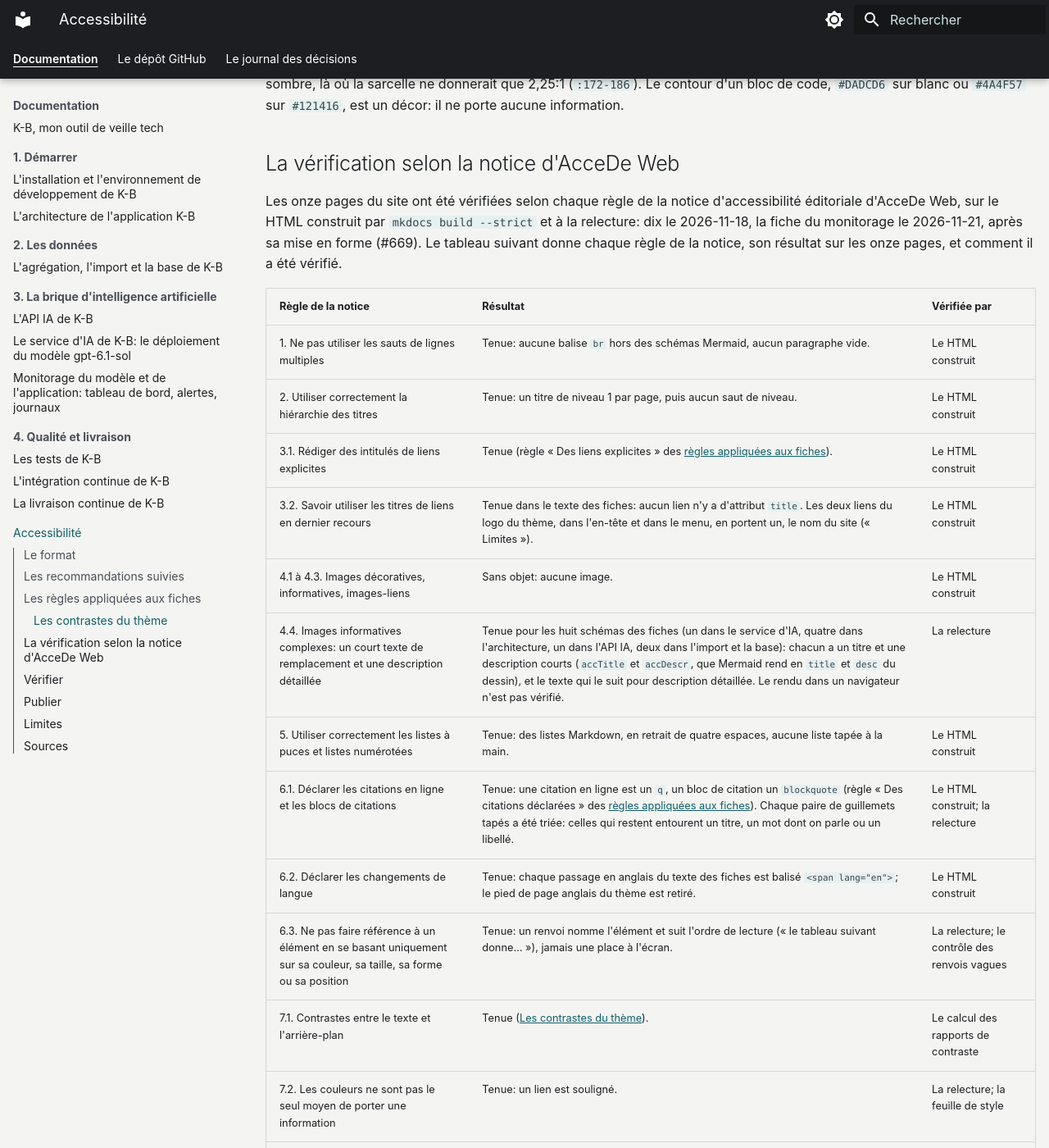
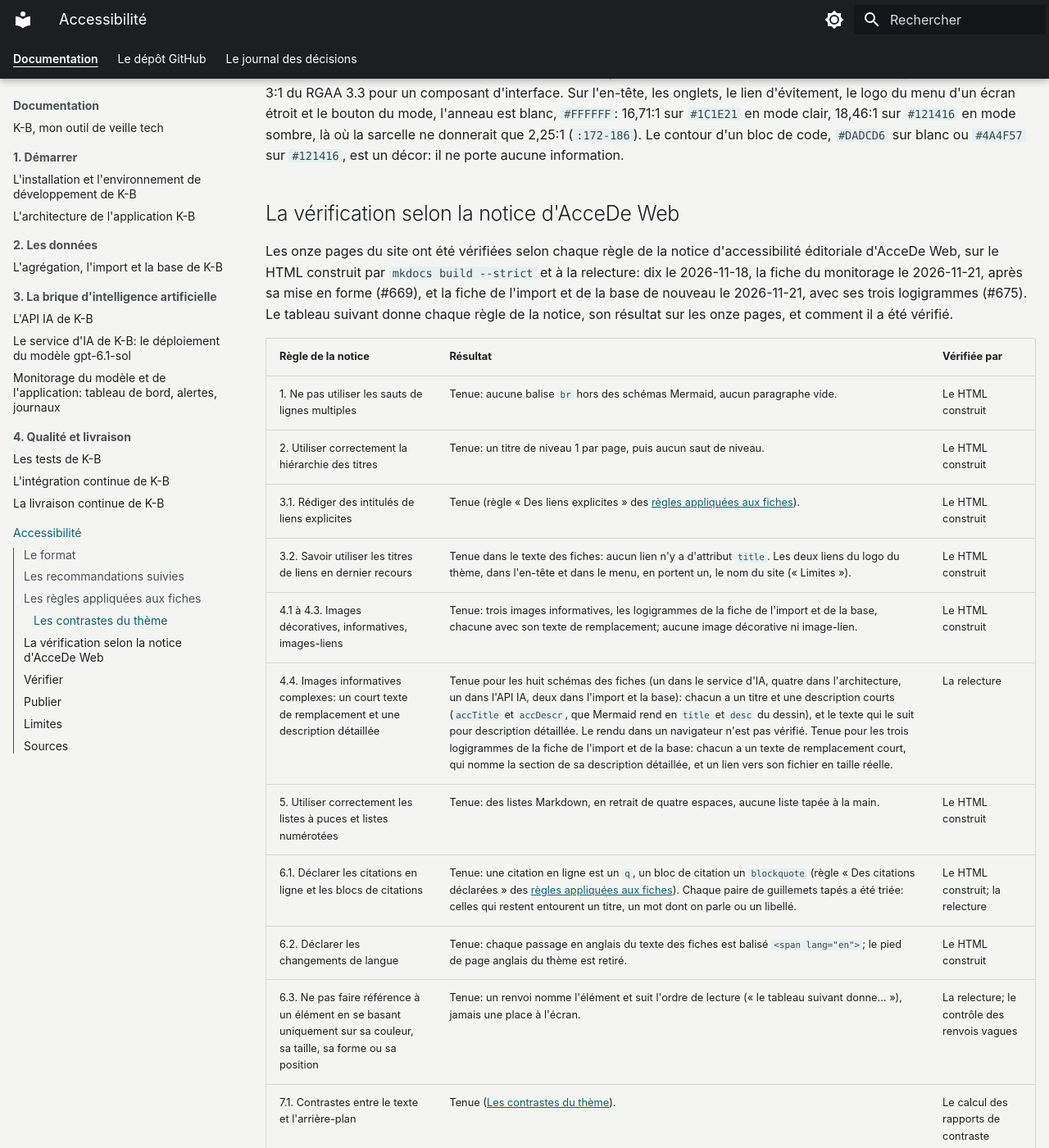
Before and after one commit to SabineLaurent/K-B, an MkDocs documentation site: the page built from documentation/accessibilite_pour_docu.md, in a window 1280 px wide and 1400 px high, scrolled down 6205 px. Shown: the whole window at 82% size. Built offline with MkDocs 1.6.1 and Material for MkDocs 9.7.7, drawn with Linux system fonts in a browser that asks for light colours; plug-ins that fetch from the network failed and are left out; some of the changed text lies outside the part shown.

Commit message:
docs: add the three logic diagrams of the data sheet to the accessibility statement of the documentation (issue 675)

```diff
--- a/documentation/accessibilite_pour_docu.md
+++ b/documentation/accessibilite_pour_docu.md
@@ -68,7 +68,7 @@ vérifie.
 | Des titres hiérarchisés | AVH; Microsoft; RGAA 9.1 | Un seul titre de niveau 1 par fiche, puis `##` à `####` sans saut de niveau. Un paragraphe en gras n'est pas un titre. | Le contrôle du HTML construit |
 | De vraies listes | AVH; RGAA 9.3 | Les listes Markdown, rendues en `ul` et `ol`. Chaque niveau est en retrait de quatre espaces: Python-Markdown, qui construit les pages, ne rattache à un point de liste que ce qui est en retrait de quatre espaces. | Le HTML construit |
 | Un sommaire | AVH | La « Table des matières » de chaque page, tirée de ses titres par le thème, dans le menu de gauche, sous le titre de la page (`mkdocs.yml:44`); le menu donne la page d'accueil, puis les quatre parties numérotées et leurs fiches, puis cette fiche, sans numéro. | Le contrôle du HTML construit |
-| Une alternative à chaque élément non textuel | AVH; Microsoft | Les fiches n'ont aucune image. Chaque schéma Mermaid est annoncé par une phrase qui nomme le texte qui le décrit. | La relecture de chaque fiche |
+| Une alternative à chaque élément non textuel | AVH; Microsoft | Les trois images, les logigrammes de la fiche de l'import et de la base, ont chacune un texte de remplacement court qui nomme la section de leur description, et un lien vers leur fichier en taille réelle; cette description en texte en donne tout le contenu. Chaque schéma Mermaid est annoncé par une phrase qui nomme le texte qui le décrit. | La relecture de chaque fiche; chaque logigramme comparé au code |
 | Des polices lisibles | AVH | Les polices du système de la lectrice, sans Google Fonts (`mkdocs.yml:36-37`). | La configuration |
 | Un contraste suffisant | AVH; RGAA 3.2 | Les couleurs du back office de K-B, en mode clair et en mode sombre, mesurées ([Les contrastes du thème](#les-contrastes-du-theme)) (`documentation/stylesheets/extra.css:8-62`); l'anneau de focus de la couleur de l'accent (`:42-43`, `:194-197`), et blanc sur l'en-tête, les onglets, le lien d'évitement, le logo du menu d'un écran étroit et le bouton du mode (`:172-186`). | Le calcul des rapports de contraste |
 | Pas la couleur seule | AVH; Microsoft; RGAA 3.1; RGAA 10.6 | Aucune fiche ne porte une information par la couleur. Un lien est souligné (`documentation/stylesheets/extra.css:80-89`): sa couleur seule, contre le texte, ne donne que 2,25:1 en mode clair (`#0F5E6B` contre `#1C1E21`) et 1,22:1 en mode sombre (`#CFE3E6` contre `#F4F5F2`), sous le seuil de 3:1. L'onglet ouvert est en demi-gras et souligné (`:157-170`), de la même couleur que les autres onglets. Dans le menu, la page ouverte se distingue des autres liens par sa couleur, à 2,25:1 ou 1,22:1 seulement, et par un second signe. Sur un écran large, sa table des matières est dépliée sous son lien, bordée d'un filet à gauche, de la couleur du texte secondaire: 7,53:1 en mode clair, 12,08:1 en mode sombre (`:188-192`). Sur un écran plus étroit, une icône de table des matières suit son nom. Aucun schéma Mermaid n'a de style de couleur. | La relecture de chaque fiche; la feuille de style |
@@ -152,7 +152,8 @@ aucune information.
 
 Les onze pages du site ont été vérifiées selon chaque règle de la notice d'accessibilité éditoriale d'AcceDe Web,
 sur le HTML construit par `mkdocs build --strict` et à la relecture: dix le 2026-11-18, la fiche du monitorage le
-2026-11-21, après sa mise en forme (#669). Le tableau suivant donne chaque règle de la notice, son résultat sur les
+2026-11-21, après sa mise en forme (#669), et la fiche de l'import et de la base de nouveau le 2026-11-21, avec ses
+trois logigrammes (#675). Le tableau suivant donne chaque règle de la notice, son résultat sur les
 onze pages, et comment il a été vérifié.
 
 | Règle de la notice | Résultat | Vérifiée par |
@@ -161,15 +162,15 @@ onze pages, et comment il a été vérifié.
 | 2. Utiliser correctement la hiérarchie des titres | Tenue: un titre de niveau 1 par page, puis aucun saut de niveau. | Le HTML construit |
 | 3.1. Rédiger des intitulés de liens explicites | Tenue (règle « Des liens explicites » des [règles appliquées aux fiches](#les-regles-appliquees-aux-fiches)). | Le HTML construit |
 | 3.2. Savoir utiliser les titres de liens en dernier recours | Tenue dans le texte des fiches: aucun lien n'y a d'attribut `title`. Les deux liens du logo du thème, dans l'en-tête et dans le menu, en portent un, le nom du site (« Limites »). | Le HTML construit |
-| 4.1 à 4.3. Images décoratives, informatives, images-liens | Sans objet: aucune image. | Le HTML construit |
-| 4.4. Images informatives complexes: un court texte de remplacement et une description détaillée | Tenue pour les huit schémas des fiches (un dans le service d'IA, quatre dans l'architecture, un dans l'API IA, deux dans l'import et la base): chacun a un titre et une description courts (`accTitle` et `accDescr`, que Mermaid rend en `title` et `desc` du dessin), et le texte qui le suit pour description détaillée. Le rendu dans un navigateur n'est pas vérifié. | La relecture |
+| 4.1 à 4.3. Images décoratives, informatives, images-liens | Tenue: trois images informatives, les logigrammes de la fiche de l'import et de la base, chacune avec son texte de remplacement; aucune image décorative ni image-lien. | Le HTML construit |
+| 4.4. Images informatives complexes: un court texte de remplacement et une description détaillée | Tenue pour les huit schémas des fiches (un dans le service d'IA, quatre dans l'architecture, un dans l'API IA, deux dans l'import et la base): chacun a un titre et une description courts (`accTitle` et `accDescr`, que Mermaid rend en `title` et `desc` du dessin), et le texte qui le suit pour description détaillée. Le rendu dans un navigateur n'est pas vérifié. Tenue pour les trois logigrammes de la fiche de l'import et de la base: chacun a un texte de remplacement court, qui nomme la section de sa description détaillée, et un lien vers son fichier en taille réelle. | La relecture |
 | 5. Utiliser correctement les listes à puces et listes numérotées | Tenue: des listes Markdown, en retrait de quatre espaces, aucune liste tapée à la main. | Le HTML construit |
 | 6.1. Déclarer les citations en ligne et les blocs de citations | Tenue: une citation en ligne est un `q`, un bloc de citation un `blockquote` (règle « Des citations déclarées » des [règles appliquées aux fiches](#les-regles-appliquees-aux-fiches)). Chaque paire de guillemets tapés a été triée: celles qui restent entourent un titre, un mot dont on parle ou un libellé. | Le HTML construit; la relecture |
 | 6.2. Déclarer les changements de langue | Tenue: chaque passage en anglais du texte des fiches est balisé `<span lang="en">`; le pied de page anglais du thème est retiré. | Le HTML construit |
 | 6.3. Ne pas faire référence à un élément en se basant uniquement sur sa couleur, sa taille, sa forme ou sa position | Tenue: un renvoi nomme l'élément et suit l'ordre de lecture (« le tableau suivant donne… »), jamais une place à l'écran. | La relecture; le contrôle des renvois vagues |
 | 7.1. Contrastes entre le texte et l'arrière-plan | Tenue ([Les contrastes du thème](#les-contrastes-du-theme)). | Le calcul des rapports de contraste |
 | 7.2. Les couleurs ne sont pas le seul moyen de porter une information | Tenue: un lien est souligné. | La relecture; la feuille de style |
-| 8.1. Associer une description détaillée aux contenus riches | Tenue: chaque schéma Mermaid a sa description en texte. | La relecture |
+| 8.1. Associer une description détaillée aux contenus riches | Tenue: chaque schéma Mermaid et chaque logigramme a sa description en texte. | La relecture |
 | 8.2 et 8.3. Contenus en mouvement; vidéos | Sans objet: ni l'un ni l'autre. | Le HTML construit |
 | 9. Fournir une alternative textuelle aux contenus textuels ambigus (émoticônes, art ASCII) | Tenue: aucune émoticône ni art ASCII. La flèche « → » sert à écrire un chemin de menu ou le résultat d'une commande; ce qu'en dit un lecteur d'écran n'est pas vérifié. | Le HTML construit |
 
@@ -246,6 +247,8 @@ Puis lancer le workflow `Docs` depuis l'onglet <span lang="en">Actions</span>, s
 - **Les schémas larges sont réduits à la largeur du texte.** Dans l'architecture, le flux en bref et le déploiement
     sur Azure sont dessinés sur 688 pixels de large, et leurs libellés ne se lisent qu'avec le zoom du navigateur
     (relevé le 2026-11-18 dans Chrome sans interface). Le texte qui suit chaque schéma le décrit flèche par flèche.
+    Les trois logigrammes de la fiche de l'import et de la base sont réduits de même: chacun donne la vue
+    d'ensemble, et le lien vers son fichier en taille réelle et sa description en texte en donnent le détail.
 - **La partie et la page ouvertes ne sont signalées qu'à la vue.** Le thème marque l'onglet de la partie ouverte et
     le lien de la page ouverte par une classe CSS, sans attribut `aria-current` (relevé le 2026-11-18 dans le HTML
     construit). Sans cet attribut, rien dans le HTML ne les désigne comme courants pour un lecteur d'écran.
```
